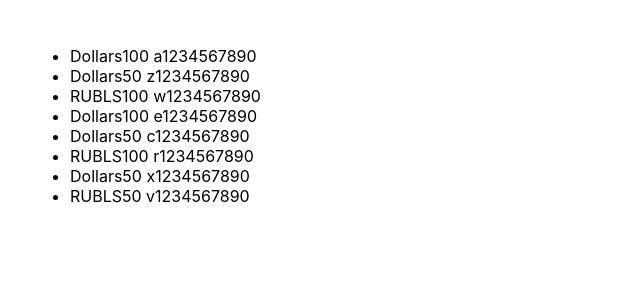
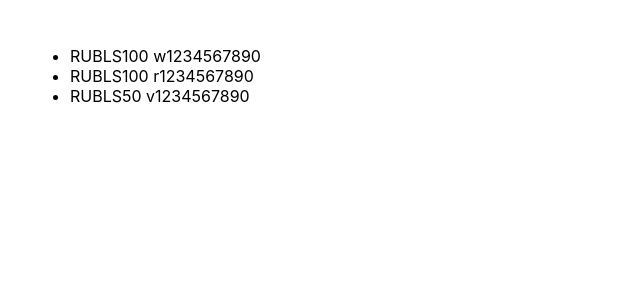
Before and after one commit to AShamshin/myReact, a React (Create React App) app: page / in a window 1280 px wide. Shown: the top 300 px of the page, without its empty margins (0-640 px from the left). Built offline with nearby package versions, Linux system fonts and the light colour scheme.

Commit message:
money.filter

```diff
--- a/src/App.tsx
+++ b/src/App.tsx
@@ -15,10 +15,12 @@ function App() {
     { banknots: 'RUBLS', value: 50, number: ' v1234567890' },
   ]);
 
+  let currentMoney = money.filter((item) => item.banknots === 'RUBLS');
+
   return (
     <div className='App'>
       <ul>
-        {money.map((i, index) => {
+        {currentMoney.map((i, index) => {
           return (
             <li key={index}>
               <span>{i.banknots}</span>
```
